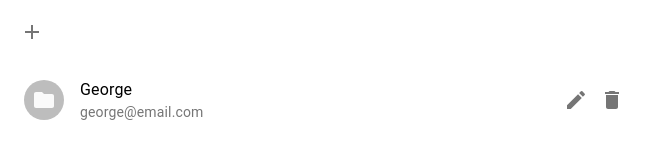
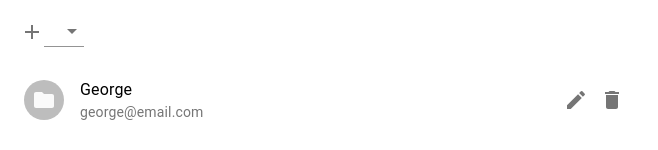
Before and after one commit to fridaynite/uc, a React (Create React App) app: page / in a window 1280 px wide. Shown: the top 150 px of the page, without its empty margins (0-658 px from the left). Built offline with nearby package versions, Linux system fonts and the light colour scheme.

Commit message:
sex filter was added

```diff
--- a/src/features/user/slice.js
+++ b/src/features/user/slice.js
@@ -11,6 +11,7 @@ export const user = createSlice({
   name: 'user',
   initialState: {
     data: initialData,
+    sexFilter: '',
   },
   reducers: {
     create: (state, action) => {
@@ -32,9 +33,13 @@ export const user = createSlice({
 
       state.data = data
     },
+
+    sexFilter: (state, action) => {
+      state.sexFilter = action.payload
+    },
   },
 })
 
-export const { create, edit, remove } = user.actions
+export const { create, edit, remove, sexFilter } = user.actions
 
 export default user.reducer
--- a/src/features/user/user-list.js
+++ b/src/features/user/user-list.js
@@ -1,13 +1,15 @@
 import React, { Fragment, useState } from 'react'
-import { useSelector } from 'react-redux'
+import { useSelector, useDispatch } from 'react-redux'
 
 import { User } from './user'
 import { CreateUserModal } from './create-modal'
 
 import { makeStyles } from '@material-ui/core/styles'
-import { List, Grid, IconButton } from '@material-ui/core'
+import { List, Grid, IconButton, Select, MenuItem } from '@material-ui/core'
 
 import { Add as AddIcon } from '@material-ui/icons'
+
+import { sexFilter } from './slice'
 
 const useStyles = makeStyles((theme) => ({
   demo: {
@@ -17,7 +19,20 @@ const useStyles = makeStyles((theme) => ({
 
 export const UserList = (props) => {
   const classes = useStyles()
-  const users = useSelector((state) => state.user.data)
+  const dispatch = useDispatch()
+
+  const sexFilterData = useSelector((state) => state.user.sexFilter)
+  const users = useSelector((state) => {
+    if (sexFilterData) {
+      return state.user.data.filter((user) => user.sex === sexFilterData)
+    }
+
+    return state.user.data
+  })
+
+  const handleSetFilter = (e) => {
+    dispatch(sexFilter(e.target.value))
+  }
 
   const [open, setOpen] = useState(false)
 
@@ -31,6 +46,16 @@ export const UserList = (props) => {
         >
           <AddIcon />
         </IconButton>
+        <Select
+          labelId="sex"
+          id="sex"
+          value={sexFilterData}
+          onChange={handleSetFilter}
+        >
+          <MenuItem value={''}>Both</MenuItem>
+          <MenuItem value={'male'}>Male</MenuItem>
+          <MenuItem value={'female'}>Female</MenuItem>
+        </Select>
         <div className={classes.demo}>
           <List>
             {users.map((user) => (
```
